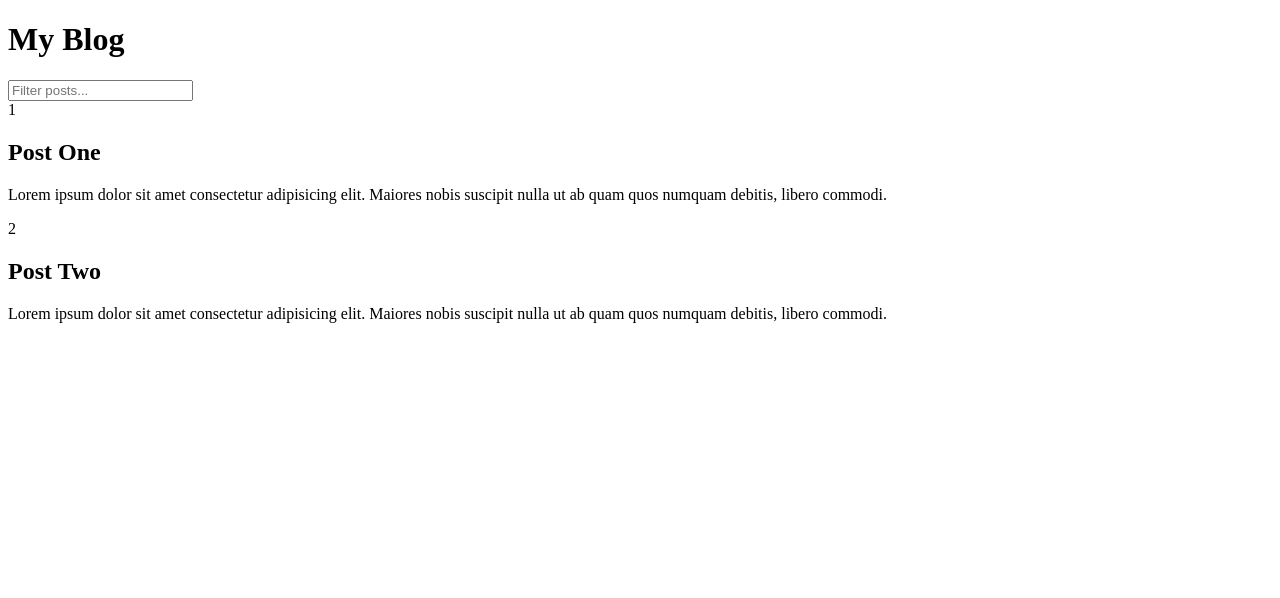
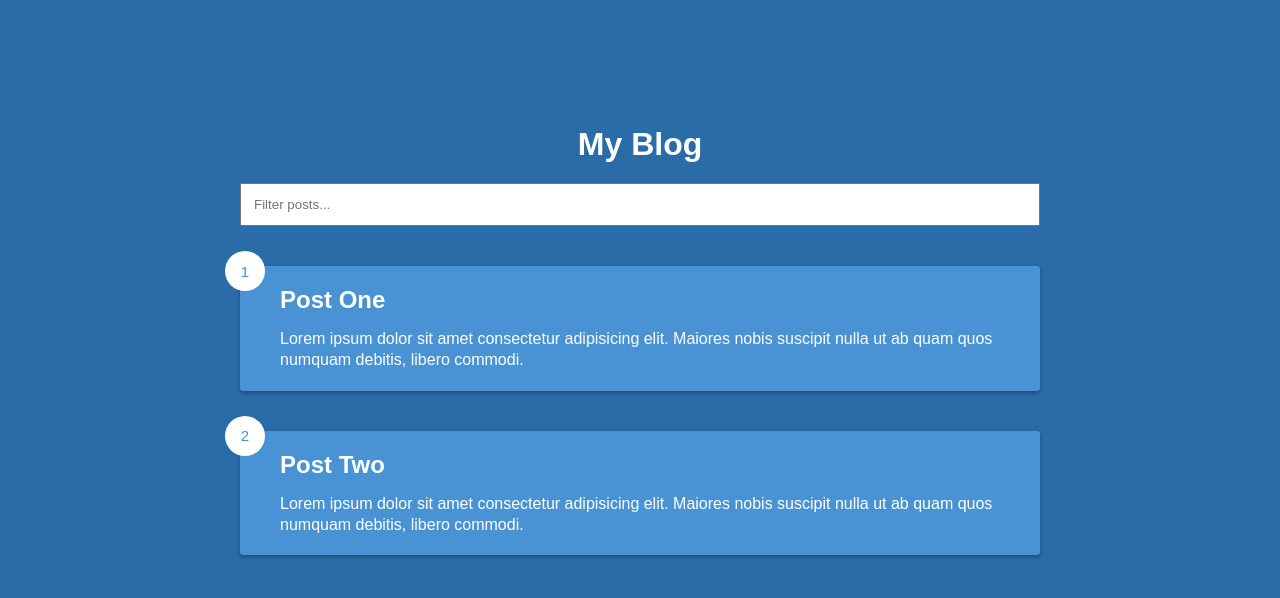
Before and after one commit to Nakatsubo/udemy_20WebProjectsWithVanillaJavaScript, a website built with webpack: page InfiniteScrollPosts_Fetch_Async_Await_PostCss/dist/index.html in a window 1280 px wide. Built offline with Linux system fonts and the light colour scheme.

Commit message:
Project CSS & Loader Animation

```diff
--- a/InfiniteScrollPosts_Fetch_Async_Await_PostCss/src/assets/scss/style.scss
+++ b/InfiniteScrollPosts_Fetch_Async_Await_PostCss/src/assets/scss/style.scss
@@ -0,0 +1,118 @@
+@import url('https://fonts.googleapis.com/css?family=Roboto&display=swap');
+
+* {
+  box-sizing: border-box;
+}
+
+body {
+  min-height: 100vh;
+  padding-bottom: 100px;
+  margin: 0;
+  background-color: #296ca8;
+  font-family: 'Robot', sans-serif;
+  color: #fff;
+  display: flex;
+  flex-flow: column nowrap;
+  justify-content: center;
+  align-items: center;
+}
+
+h1 {
+  margin-bottom: 0;
+  text-align: center;
+}
+
+.filter-container {
+  margin-top: 20px;
+  max-width: 800px;
+  width: 80vw;
+
+  .filter {
+    width: 100%;
+    padding: 12px;
+  }
+}
+
+.posts-container {
+
+  .post {
+    max-width: 800px;
+    width: 80vw;
+    padding: 20px;
+    margin: 40px 0;
+    border-radius: 3px;
+    background-color: #4992d3;
+    box-shadow: 0 2px 4px rgba(0, 0, 0, 0.3);
+    position: relative;
+    display: flex;
+
+    .number {
+      width: 40px;
+      height: 40px;
+      padding: 7px 10px;
+      border-radius: 50%;
+      background: #fff;
+      position: absolute;
+      top: -15px;
+      left: -15px;
+      font-size: 15px;
+      color: #4992d3;
+      display: flex;
+      justify-content: center;
+      align-items: center;
+    }
+
+    .post-info {
+      margin-left: 20px;
+
+      .post-title {
+        margin: 0;
+      }
+
+      .post-body {
+        margin: 15px 0 0;
+        line-height: 1.3;
+      }
+    }
+
+  }
+}
+
+.loader {
+  opacity: 0;
+  display: flex;
+  position: fixed;
+  bottom: 50px;
+  transition: opacity 0.3s ease-in;
+
+  &.show {
+    opacity: 1;
+  }
+
+  .circle {
+    width: 10px;
+    height: 10px;
+    border-radius: 50%;
+    margin: 5px;
+    background-color: #fff;
+    animation: bounce 0.5s ease-in infinite;
+
+    &:nth-of-type(2) {
+      animation-delay: 0.1s;
+    }
+
+    &:nth-of-type(3) {
+      animation-delay: 0.2s;
+    }
+  }
+}
+
+@keyframes bounce {
+  0%,
+  100% {
+    transform: translateY(0);
+  }
+  50% {
+    transform: translateY(-10px);
+  }
+}
```
Also changed, not shown: InfiniteScrollPosts_Fetch_Async_Await_PostCss/dist/assets/css/style.css, InfiniteScrollPosts_Fetch_Async_Await_PostCss/dist/assets/js/main.js, InfiniteScrollPosts_Fetch_Async_Await_PostCss/dist/index.html, 2 other files.
